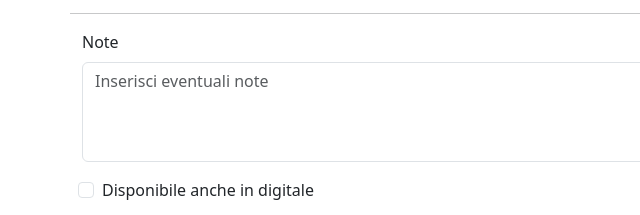
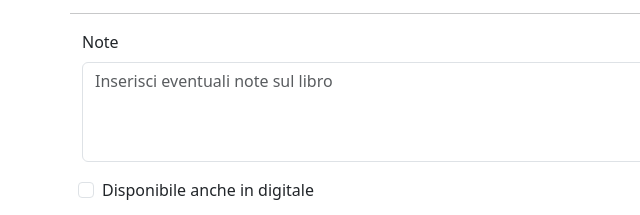
Before and after one commit to MarcoAmantea/html-css-bootstrap-dashboard, a plain HTML site: page newbook.html in a window 1280 px wide. Shown: the part 467-682 px from the top of the page, 0-640 px from the left. Drawn offline with nearby package versions, Linux system fonts and the light colour scheme.

Commit message:
refactor: textarea placeholder

```diff
--- a/newbook.html
+++ b/newbook.html
@@ -87,7 +87,7 @@
                     <div class="mb-3 col-12">
                         <label for="comment" class="form-label">Note</label>
                         <textarea name="comment" id="comment" class="form-control" style="height: 100px;"
-                            placeholder="Inserisci eventuali note"></textarea>
+                            placeholder="Inserisci eventuali note sul libro"></textarea>
                     </div>
                     <div class="form-check mb-3 ms-2">
                         <input class="form-check-input" type="checkbox" value="" id="flexCheckDefault">
```
